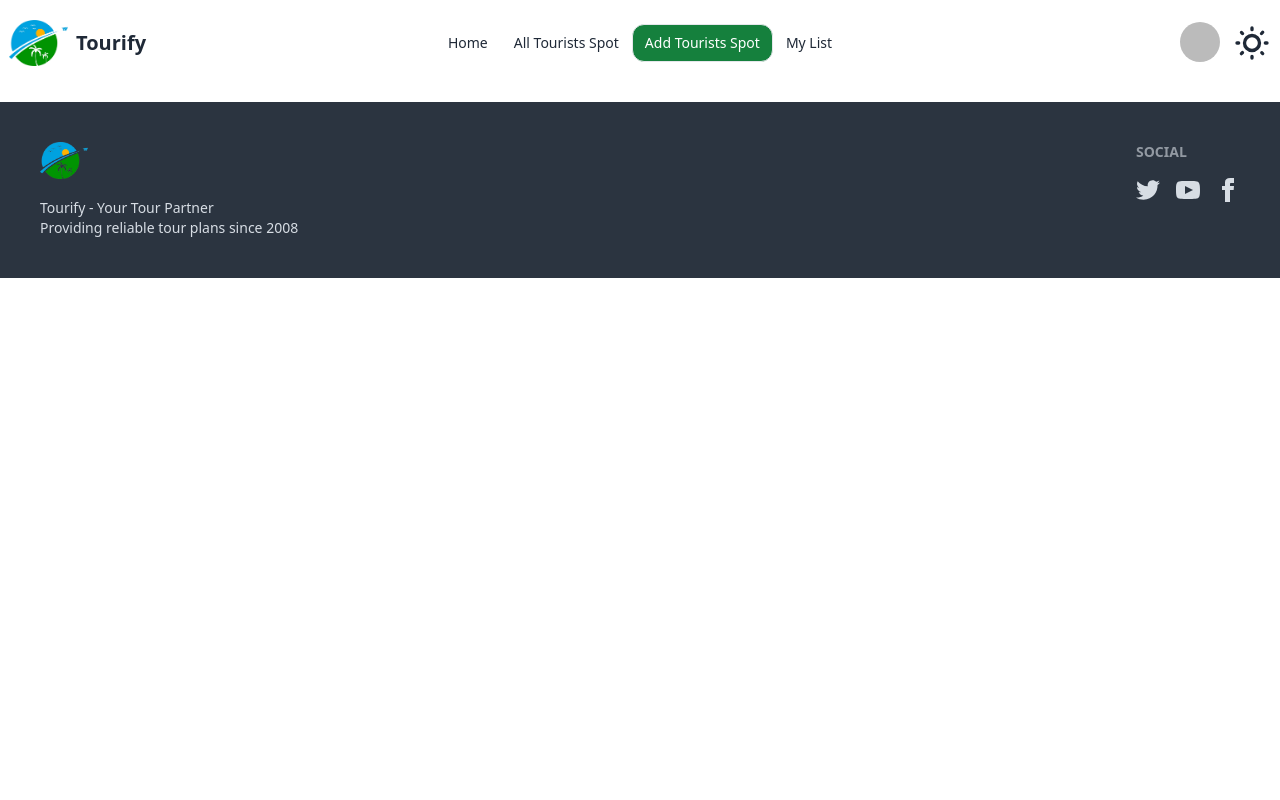
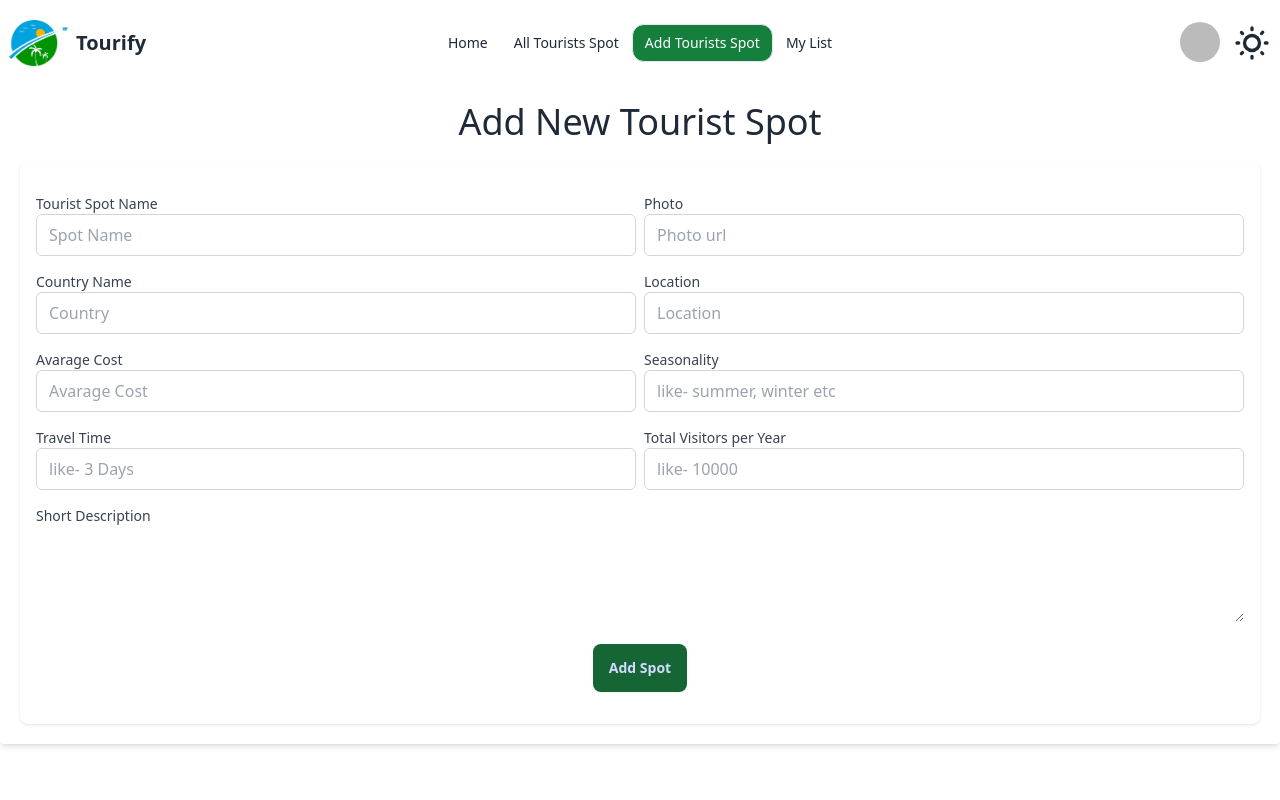
Before and after one commit to shariarSultanFahim/Tourify, a React (Vite) app: page /addTouristSpot in a window 1280 px wide. Shown: the top 800 px of the page. Built offline with nearby package versions, Linux system fonts and the light colour scheme; no server answers; sample sign-in values are in the browser's storage.

Commit message:
Add Tourist Spot Route ready with Form that takes input from user and create an object newTouristSpot that will be sent to backend

```diff
--- a/index.html
+++ b/index.html
@@ -6,7 +6,7 @@
     <meta name="viewport" content="width=device-width, initial-scale=1.0" />
     <title>Tourify</title>
   </head>
-  <body>
+  <body class="overflow-x-hidden">
     <div id="root"></div>
     <script type="module" src="/src/main.jsx"></script>
   </body>
--- a/src/Components/AddTouristSpot/AddTouristSpot.jsx
+++ b/src/Components/AddTouristSpot/AddTouristSpot.jsx
@@ -1,8 +1,90 @@
+import { useContext, useEffect, useState } from "react";
+import { AuthContext } from "../AuthProvider/AuthProvider";
+import { updateProfile } from "firebase/auth";
+import {toast, Toaster} from "react-hot-toast"
+import useDocumentTitle from "../../CustomHook/useDocumentTitle";
+import Aos from "aos";
+import 'aos/dist/aos.css'
+
 
 
 const AddTouristSpot = () => {
+    useEffect(()=>{
+        Aos.init();
+    },[])
+    useDocumentTitle('Update Profile');
+    const {user} = useContext(AuthContext);
+
+    const handleAddNewTouristSpot =(e)=>{
+        e.preventDefault();
+        const name = e.target.name.value;
+        const photo = e.target.photo.value;
+        const shortDescription = e.target.description.value;
+        const country = e.target.country.value;
+        const location = e.target.location.value;
+        const avarageCost = e.target.avarageCost.value;
+        const season = e.target.season.value;
+        const visitorsPerYear = e.target.visitors.value;
+        const userName = user.displayName;
+        const userEmail = user.email;
+
+        const newTouristSpot = {name,photo,shortDescription,country,location,avarageCost,season,visitorsPerYear,userName,userEmail}
+
+        console.log(newTouristSpot);
+
+
+        e.target.reset();
+        toast.success('Added Successfully')
+
+    }
     return (
-        <div>
+        <div className="container mx-auto min-h-screen">
+            <h1 className="text-center font-medium text-2xl md:text-4xl">Add New Tourist Spot</h1>
+
+            <div  data-aos="fade-up" className=" rounded  p-5 shadow-md">
+                    <div className="w-full shadow sm:rounded-lg">
+                    <div  className="px-4 py-8">
+                        <form onSubmit={handleAddNewTouristSpot} className="space-y-2 md:space-y-4">
+                            <div className="grid grid-cols-1 md:grid-cols-2 gap-2">
+                                <div><label className="block text-sm font-medium text-gray-700">Tourist Spot Name</label>
+                                <input type="text" name="name" className="w-full px-3 py-2 rounded-md border border-gray-300 focus:outline-none focus:ring-indigo-500 focus:border-indigo-500" placeholder="Spot Name" required /></div>
+
+                                <div><label className="block text-sm font-medium text-gray-700">Photo</label>
+                                <input type="text" name="photo" className="w-full px-3 py-2 rounded-md border border-gray-300 focus:outline-none focus:ring-indigo-500 focus:border-indigo-500" placeholder="Photo url" required/></div>
+                            </div>
+                            <div className="grid grid-cols-1 md:grid-cols-2 gap-2">
+                                <div><label className="block text-sm font-medium text-gray-700">Country Name</label>
+                                <input type="text" name="country" className="w-full px-3 py-2 rounded-md border border-gray-300 focus:outline-none focus:ring-indigo-500 focus:border-indigo-500" placeholder="Country" required/></div>
+
+                                <div><label className="block text-sm font-medium text-gray-700">Location</label>
+                                <input type="text" name="location" className="w-full px-3 py-2 rounded-md border border-gray-300 focus:outline-none focus:ring-indigo-500 focus:border-indigo-500" placeholder="Location" required/></div>
+                            </div>
+                            <div className="grid grid-cols-1 md:grid-cols-2 gap-2">
+                                <div><label className="block text-sm font-medium text-gray-700">Avarage Cost</label>
+                                <input type="number" name="avarageCost" className="w-full px-3 py-2 rounded-md border border-gray-300 focus:outline-none focus:ring-indigo-500 focus:border-indigo-500" placeholder="Avarage Cost" required/></div>
+
+                                <div><label className="block text-sm font-medium text-gray-700">Seasonality</label>
+                                <input type="text" name="season" className="w-full px-3 py-2 rounded-md border border-gray-300 focus:outline-none focus:ring-indigo-500 focus:border-indigo-500" placeholder="like- summer, winter etc" required/></div>
+                            </div>
+                            <div className="grid grid-cols-1 md:grid-cols-2 gap-2">
+                                <div><label className="block text-sm font-medium text-gray-700">Travel Time</label>
+                                <input type="text" name="travelTime" className="w-full px-3 py-2 rounded-md border border-gray-300 focus:outline-none focus:ring-indigo-500 focus:border-indigo-500" placeholder="like- 3 Days" required/></div>
+
+                                <div><label className="block text-sm font-medium text-gray-700">Total Visitors per Year</label>
+                                <input type="number" name="visitors" className="w-full px-3 py-2 rounded-md border border-gray-300 focus:outline-none focus:ring-indigo-500 focus:border-indigo-500" placeholder="like- 10000" required/></div>
+                            </div>
+                            <div>
+                                <label className="block text-sm font-medium text-gray-700">Short Description</label>
+                                <textarea className="w-full" name="description" rows="4" required></textarea>
+                            </div>
+                            <div className="mt-5 text-center"><button className="btn btn-primary profile-button bg-green-800 border-none hover:bg-green-900">Add Spot</button></div>
+                        </form>
+
+                    </div>
+                    </div>
+
+            </div>
+        <div><Toaster position="top-right"/></div>
 
         </div>
     );
--- a/src/Components/Login/Login.jsx
+++ b/src/Components/Login/Login.jsx
@@ -105,7 +105,7 @@ const Login = () => {
 
                     </div>
                     <div className="form-control mt-6">
-                        <button className="btn text-white bg-primary-700 hover:bg-primary-800">Login</button>
+                        <button className="btn btn-primary">Login</button>
                     </div>
                 </form>
                 </div>
--- a/src/Components/Register/Register.jsx
+++ b/src/Components/Register/Register.jsx
@@ -134,7 +134,7 @@ const Register = () => {
                         <p className="label-text-alt ">Already have an account?</p>
                         <Link to='/login'><a className="label-text-alt link link-hover">Log In</a></Link>
                     </label>
-                    <button type='submit' className="btn w-full text-white bg-primary-700 hover:bg-primary-800">Register</button>
+                    <button type='submit' className="btn btn-primary w-full">Register</button>
                     </form>
                 </div>
                 <div><Toaster position="top-right"/></div>
```
Also changed, not shown: src/Components/Profile/UpdateProfile.jsx (+7 -1 lines).
